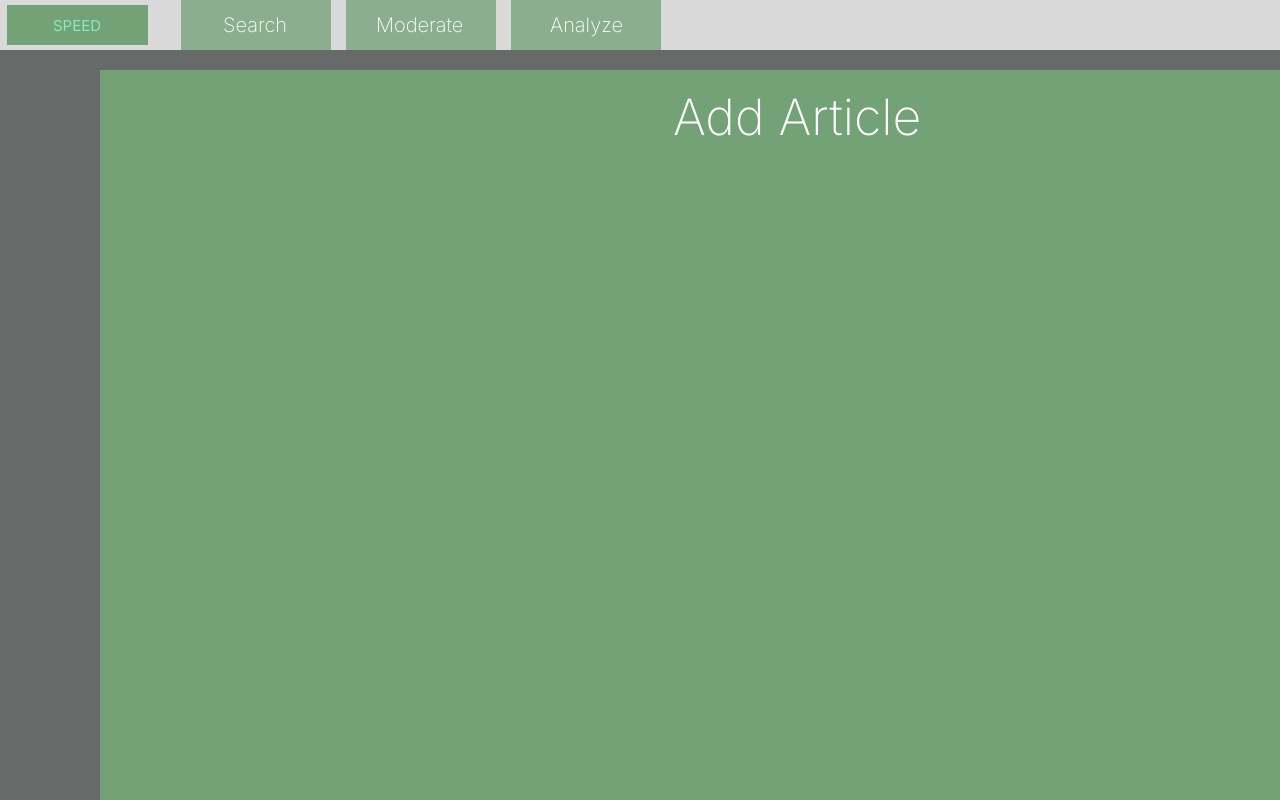
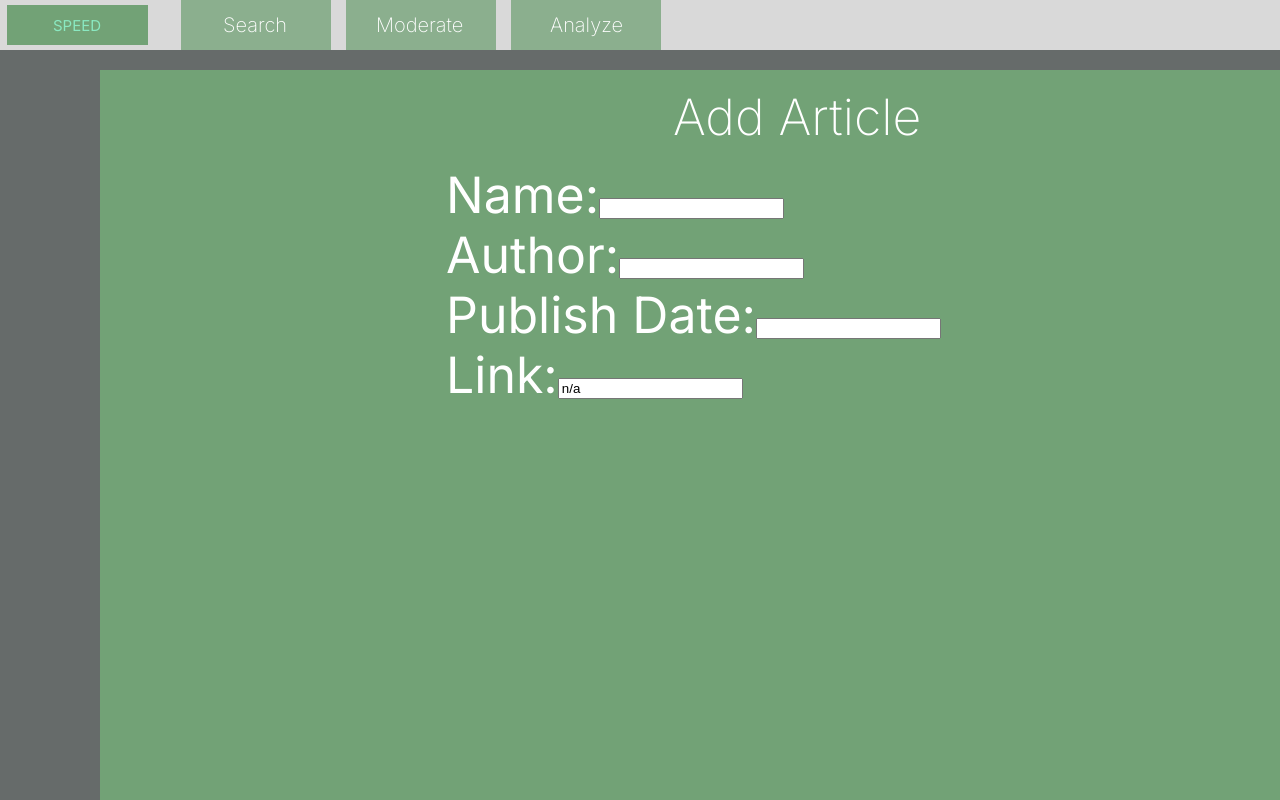
Before and after one commit to maxthemus/5304-CISE-2023, a Next.js app in the folder front-end/: page /AddArticleScreen in a window 1280 px wide. Shown: the top 800 px of the page. Built offline with nearby package versions, Linux system fonts and the light colour scheme.

Commit message:
changes made to backend

```diff
--- a/front-end/components/AddArticleModal.tsx
+++ b/front-end/components/AddArticleModal.tsx
@@ -1,6 +1,15 @@
 import type { NextPage } from "next";
 import { useMemo, type CSSProperties } from "react";
 import styles from "./AddArticleModal.module.css";
+import { useState } from "react";
+
+interface FormData {
+  name: string;
+  author: string;
+  publishDate: string;
+  link: string;
+}
+
 
 type AddArticleModalType = {
   /** Style props */
@@ -14,6 +23,8 @@ const AddArticleModal: NextPage<AddArticleModalType> = ({
   addArticleModalTop,
   addArticleModalLeft,
 }) => {
+  const api_path = process.env.NEXT_PUBLIC_API_URL;
+
   const addArticleModalStyle: CSSProperties = useMemo(() => {
     return {
       position: addArticleModalPosition,
@@ -22,11 +33,80 @@ const AddArticleModal: NextPage<AddArticleModalType> = ({
     };
   }, [addArticleModalPosition, addArticleModalTop, addArticleModalLeft]);
 
+ const [formData, setFormData] = useState<FormData>({
+    name: '',
+    author: '',
+    publishDate: '',
+    link: 'n/a'
+  });
+
+  const handleChange = (e: React.ChangeEvent<HTMLInputElement>) => {
+    const { name, value } = e.target;
+    setFormData({ ...formData, [name]: value });
+  };
+
+  const handleSubmit = (e: React.FormEvent) => {
+    e.preventDefault();
+    console.log('Form data submitted:', formData);
+
+    try {
+      console.log(api_path);
+    } catch(error) {
+      console.log(error);
+    }
+  };
+
+
   return (
     <div className={styles.addArticleModal} style={addArticleModalStyle}>
-      <div className={styles.addArticleForm} />
+      <div className={styles.addArticleForm} >
+      <div>
+          <label htmlFor="name">Name:</label>
+          <input
+            type="text"
+            id="name"
+            name="name"
+            value={formData.name}
+            onChange={handleChange}
+          />
+        </div>
+
+        <div>
+          <label htmlFor="author">Author:</label>
+          <input
+            type="author"
+            id="author"
+            name="author"
+            value={formData.author}
+            onChange={handleChange}
+          />
+        </div>
+
+        <div>
+          <label htmlFor="publishDate">Publish Date:</label>
+          <input
+            type="text"
+            id="publishDate"
+            name="publishDate"
+            value={formData.publishDate}
+            onChange={handleChange}
+          />
+        </div>
+
+        <div>
+          <label htmlFor="link">Link:</label>
+          <input
+            type="text"
+            id="link"
+            name="link"
+            value={formData.link}
+            onChange={handleChange}
+          />
+        </div>
+      </div>
       <div className={styles.addArticle}>Add Article</div>
-      <div className={styles.submitButton}>
+
+      <div onClick={handleSubmit}className={styles.submitButton}>
         <div className={styles.add}>Add</div>
       </div>
     </div>
```
Also changed, not shown: 1 other file (tests, documents, lock files or other folders).
